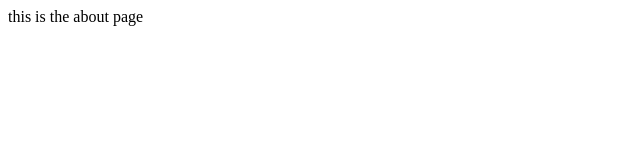
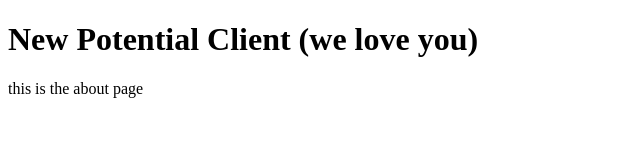
Before and after one commit to ablakesmith/git-course-repo, a website: page about.html in a window 1280 px wide. Shown: the whole page, without its empty margins (0-640 px from the left). Drawn offline with Linux system fonts and the light colour scheme.

Commit message:
modfied about page for potential client

```diff
--- a/about.html
+++ b/about.html
@@ -1,4 +1,11 @@
 <!DOCTYPE html>
 <html>
-    this is the about page
+    <body>
+        <h1> New Potential Client (we love you)
+        </h1>
+        this is the about page
+
+        <!-- This is the new form -->
+
+    </body>
 </html>
```
